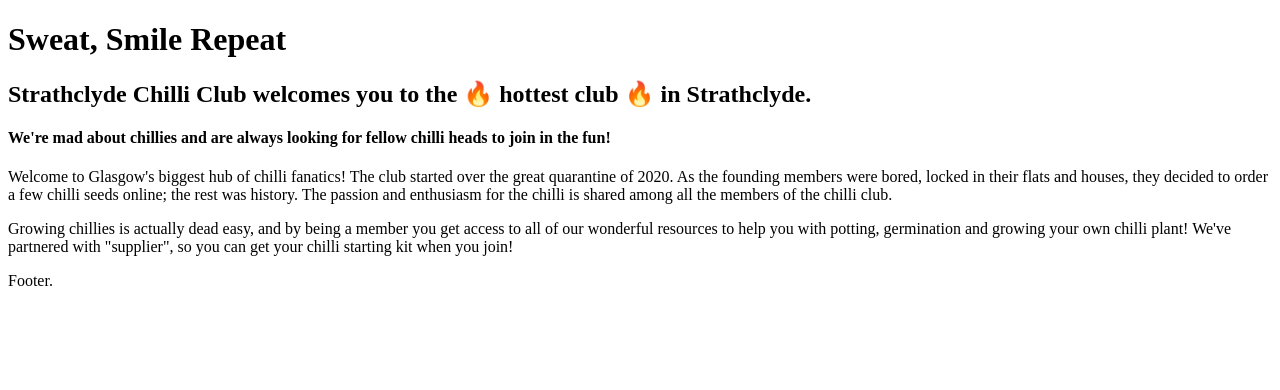
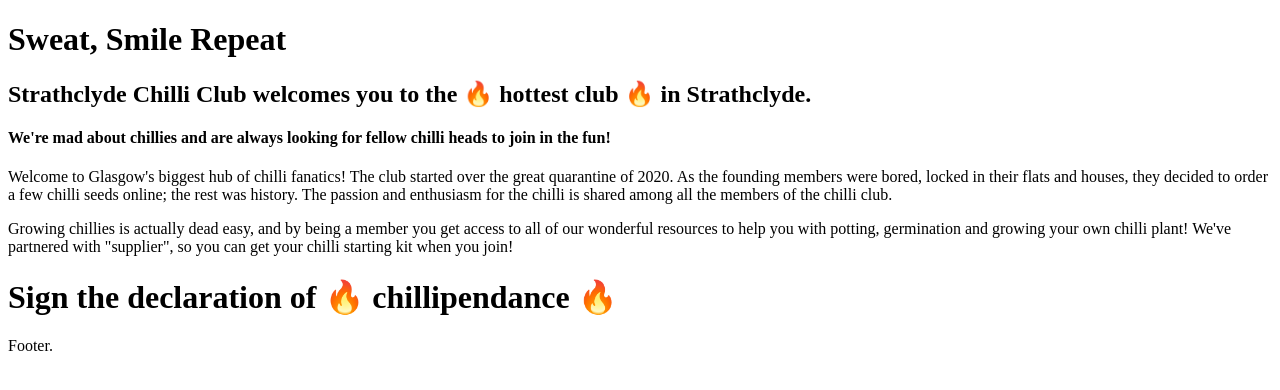
Before and after one commit to wiktor-jurek/chilli-club-uk, a plain HTML site: page index.html in a window 1280 px wide. Drawn offline with Linux system fonts and the light colour scheme.

Commit message:
chillipendance

```diff
--- a/index.html
+++ b/index.html
@@ -17,6 +17,10 @@
 <p>
     Growing chillies is actually dead easy, and by being a member you get access to all of our wonderful resources to help you with potting, germination and growing your own chilli plant! We've partnered with "supplier", so you can get your chilli starting kit when you join!
 </p>
+
+<form action="">
+    <h1>Sign the declaration of 🔥 chillipendance 🔥</h1>
+</form>
 <footer>
     Footer.
 </footer>
```
